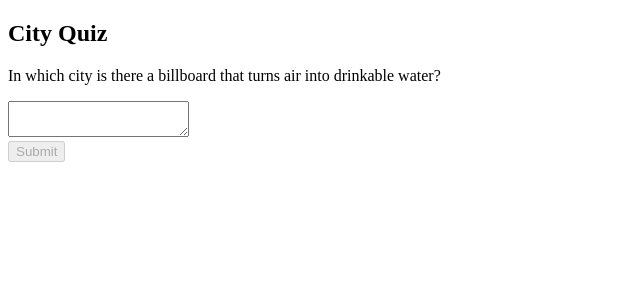
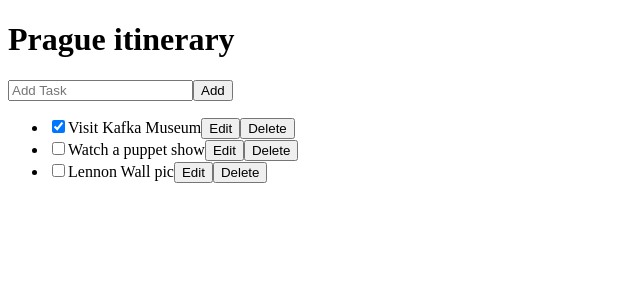
Before and after one commit to minghzhang/my-react-app, a React (Create React App) app: page / in a window 1280 px wide. Shown: the top 300 px of the page, without its empty margins (0-640 px from the left). Built offline with nearby package versions, Linux system fonts and the light colour scheme.

Commit message:
add TaskManager

```diff
--- a/src/App.js
+++ b/src/App.js
@@ -3,14 +3,15 @@
 import MoviePlay from "./component/MoviePlay";
 import FilterableProductTable from "./component/FilterableProductTable"
 import From from "./component/StateManager"
-
+import TaskManager from "./component/TaskManager"
 export default function App() {
     return (
         <>
             {/*
             <FilterableProductTable/>
 */}
-            <From status="success"/>
+          {/*  <From status="success"/>*/}
+            <TaskManager />
 
         </>
     );
--- /dev/null
+++ b/src/component/AddTask.js
@@ -0,0 +1,18 @@
+import {useState} from "react";
+
+export default function AddTask({onAddTask}) {
+    const [text, setText] = useState('');
+
+    return (
+        <>
+            <input placeholder="Add Task" value={text} onChange={(e) => setText(e.target.value)}/>
+            <button onClick={() => {
+                setText('');
+                onAddTask(text);
+            }}>
+                Add
+            </button>
+        </>
+    );
+
+}
--- /dev/null
+++ b/src/component/TaskList.js
@@ -0,0 +1,53 @@
+import {useState} from "react";
+
+export default function TaskList({tasks, onChangeTask, onDeleteTask}) {
+
+    return (
+        <ul>
+            {tasks.map((task) => (
+                <li key={task.id}>
+                    <Task task={task} onChange={onChangeTask} onDelete={onDeleteTask}/>
+                </li>
+            ))}
+        </ul>
+    );
+}
+
+function Task({task, onChange, onDelete}) {
+    const [isEditing, setIsEditing] = useState(false);
+
+    let taskContent;
+    if (isEditing) {
+        taskContent = (
+            <>
+                <input value={task.text} onChange={(e) => {
+                    onChange({
+                        ...task,
+                        text: e.target.value,
+                    });
+                }}/>
+                <button onClick={() => setIsEditing((false))}>Save</button>
+            </>
+        );
+    } else {
+        taskContent = (
+            <>
+                {task.text}
+                <button onClick={() => setIsEditing(true)}>Edit</button>
+            </>
+        );
+    }
+
+    return (
+        <label>
+            <input type="checkbox" checked={task.done} onChange={(e) => {
+                onChange({
+                    ...task,
+                    done: e.target.checked,
+                });
+            }}/>
+            {taskContent}
+            <button onClick={() => onDelete(task.id)}>Delete</button>
+        </label>
+    );
+}
--- /dev/null
+++ b/src/component/TaskManager.js
@@ -0,0 +1,50 @@
+import {useState} from "react";
+import AddTask from "./AddTask";
+import TaskList from "./TaskList"
+import {initialTasks} from "./data"
+
+let nextId = initialTasks.length;
+export default function TaskApp() {
+    const [tasks, setTasks] = useState(initialTasks);
+
+    function handleAddTask(text) {
+        setTasks([
+            ...tasks,
+            {
+                id: nextId++,
+                text: text,
+                done: false
+            }
+        ]);
+    }
+
+    function handleChangeTask(task) {
+        setTasks(
+            tasks.map((t) => {
+                if (t.id === task.id) {
+                    return task;
+                } else {
+                    return t;
+                }
+            })
+        );
+    }
+
+
+    function handleDeleteTask(taskId) {
+        setTasks(
+            tasks.filter((t) => t.id !== taskId)
+        );
+    }
+
+
+    return (
+        <>
+            <h1>Prague itinerary</h1>
+            <AddTask onAddTask={handleAddTask}/>
+            <TaskList tasks={tasks} onChangeTask={handleChangeTask} onDeleteTask={handleDeleteTask}/>
+        </>
+    );
+
+
+}
--- a/src/component/data.js
+++ b/src/component/data.js
@@ -81,3 +81,9 @@
     {category: "Vegetables", price: "$4", stocked: false, name: "Pumpkin"},
     {category: "Vegetables", price: "$1", stocked: true, name: "Peas"}
 ];
+
+export const initialTasks = [
+    {id: 0, text: 'Visit Kafka Museum', done: true},
+    {id: 1, text: 'Watch a puppet show', done: false},
+    {id: 2, text: 'Lennon Wall pic', done: false},
+];
```
